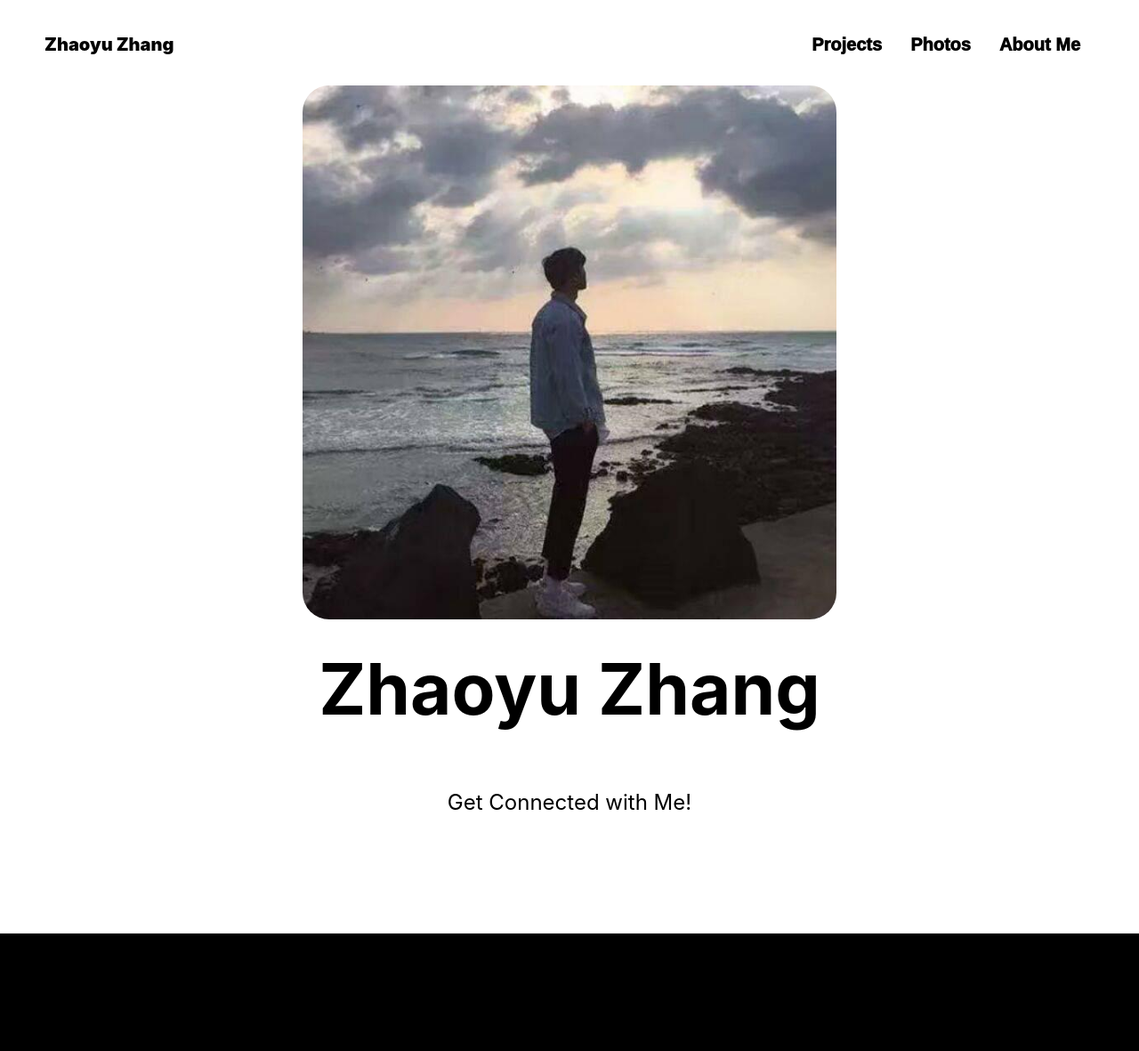
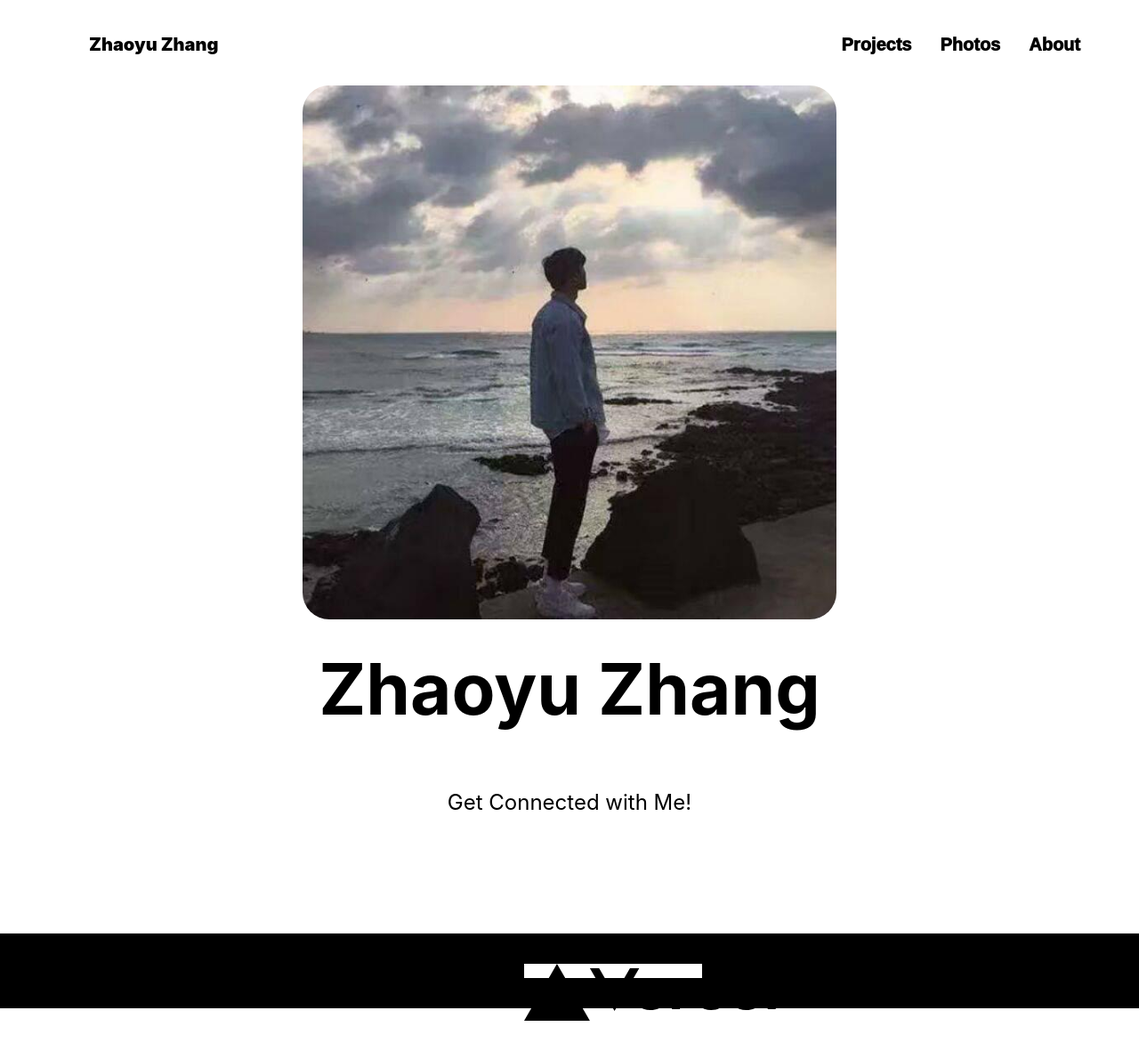
Before and after one commit to Zhayu517/personal-website, a Next.js app: page / in a window 1280 px wide. Shown: the whole page at 89% size. After the commit the page ends 1151 px from the top, so only its background shows below. Built offline with nearby package versions, Linux system fonts and the light colour scheme.

Commit message:
Add header me.jpg draft

```diff
--- a/components/Header.tsx
+++ b/components/Header.tsx
@@ -5,23 +5,27 @@ type Props = {}
 
 function Header({}: Props) {
   return (
-    // <div className={styles.header_wrapper} >
     <header className={styles.header}>
         <div className={styles.section_one}>
-              {/* <a href="https://github.com/Zhayu517" class="###"></a>
-              <button type='button' className={styles.tablink}>Projects</button> */}
-              {/* <button type='button' className={styles.tablink}>Photos</button>
-              <button type='button' className={styles.tablink}>About Me</button> */}
+          <a
+            href="./"
+            // target="_blank"
+            // rel="noopener noreferrer"
+          >
+            {/* TODO: */}
+            {/* <div className={styles.logoContainer}>
+              <img className={styles.logo} src="/images/me.jpg" alt="My Image" />
+            </div> */}
             Zhaoyu Zhang
+          </a>
         </div>
 
         <div className={styles.section_two}>
             <button type='button' className={styles.tablink}>Projects</button>
             <button type='button' className={styles.tablink}>Photos</button>
-                <button type='button' className={styles.tablink}>About Me</button>
+            <button type='button' className={styles.tablink}>About</button>
         </div>
     </header>
-    // </div>
   )
 }
 
--- a/styles/Header.module.css
+++ b/styles/Header.module.css
@@ -39,7 +39,7 @@
   align-items: center;
 }
 
-.section_one {
+.section_one, .section_one a {
   display: flex;
   justify-content: center;
   align-items: center;
@@ -48,3 +48,17 @@
   font-size: 20px;
   font-weight: 1000;
 }
+
+.logoContainer {
+  width: 20px;
+  height: 20px;
+  /* justify-content: center;
+  align-items: center; */
+}
+
+.logo {
+  /* display: flex;
+  justify-content: center;
+  align-items: center; */
+  height: auto;
+}
--- a/styles/Home.module.css
+++ b/styles/Home.module.css
@@ -107,17 +107,17 @@
   font-size: 1.1rem;
   font-family: Menlo, Monaco, Lucida Console, Liberation Mono, DejaVu Sans Mono,
     Bitstream Vera Sans Mono, Courier New, monospace;
-}
+} */
 
-.grid {
+/* .grid {
   display: flex;
   align-items: center;
   justify-content: center;
   flex-wrap: wrap;
   max-width: 800px;
-}
+} */
 
-.card {
+/* .card {
   margin: 1rem;
   padding: 1.5rem;
   text-align: left;
@@ -145,14 +145,18 @@
   margin: 0;
   font-size: 1.25rem;
   line-height: 1.5;
-}
+} */
 
 .logo {
   height: 1em;
   margin-left: 0.5rem;
+  /* color: white; */
+  background-color: white;
+  width: 200px;
+  /* height: 200px; */
 }
 
-@media (max-width: 600px) {
+/* @media (max-width: 600px) {
   .grid {
     width: 100%;
     flex-direction: column;
```
Lines whose indentation alone changed are shown as unchanged.
